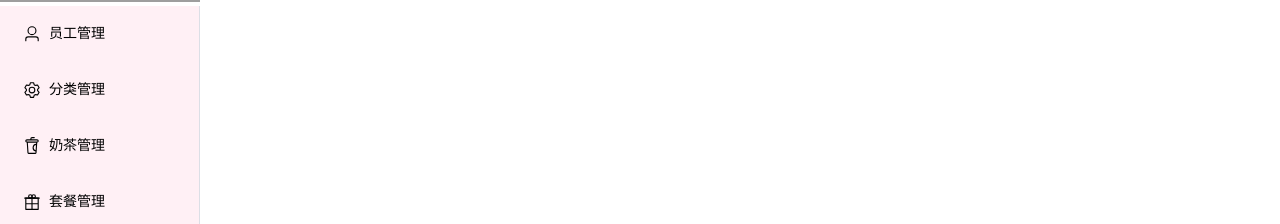
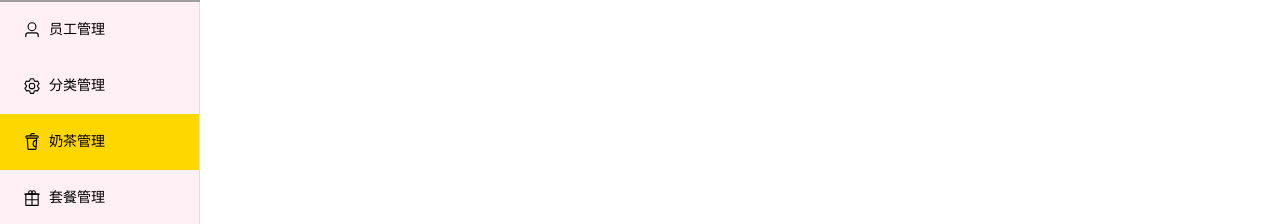
Before and after one commit to jj1996229/milktea-cms, a Vue app: page /employee/drink in a window 1280 px wide. Shown: the part 198-422 px from the top of the page. Built offline with nearby package versions, Linux system fonts and the light colour scheme; grey boxes are pictures that could not be loaded.

Commit message:
更新本地存储插件

```diff
--- a/package.json
+++ b/package.json
@@ -14,6 +14,7 @@
     "axios": "^1.3.5",
     "element-plus": "^2.3.3",
     "pinia": "^2.0.32",
+    "pinia-plugin-persistedstate": "^3.1.0",
     "sass": "^1.62.0",
     "vue": "^3.2.47",
     "vue-router": "^4.1.6"
--- a/src/views/Employee.vue
+++ b/src/views/Employee.vue
@@ -4,7 +4,7 @@
       <el-aside width="200px">
         <img src="https://img0.baidu.com/it/u=1622302095,871955617&fm=253&fmt=auto&app=138&f=JPEG?w=500&h=500" alt=""
           class="logo">
-        <el-menu active-text-color="#ffd04b" background-color="#FFF0F5" class="el-menu-vertical-demo" default-active="2"
+        <el-menu active-text-color="#ffd04b" background-color="#FFF0F5" :default-active="active"
           text-color="#000000" @open="handleOpen" @close="handleClose" router>
           <el-menu-item index="/employee">
             <el-icon>
@@ -62,8 +62,12 @@
   </div>
 </template>
 
-<script>
+<script setup>
+import { ref } from 'vue';
+import { useRoute } from 'vue-router';
 
+const route = useRoute()
+const active = ref( route.path )
 </script>
 
 <style lang="scss" scoped>
@@ -89,7 +93,7 @@
 
 .logo {
   height: 200px;
-
+  vertical-align: middle;
 }
 
 .el-menu {
```
Also changed, not shown: src/stores/counter.js (deleted, +0 -12 lines), src/stores/userToken.js (added, +10 -0 lines), 1 other file (tests, documents, lock files or other folders).
